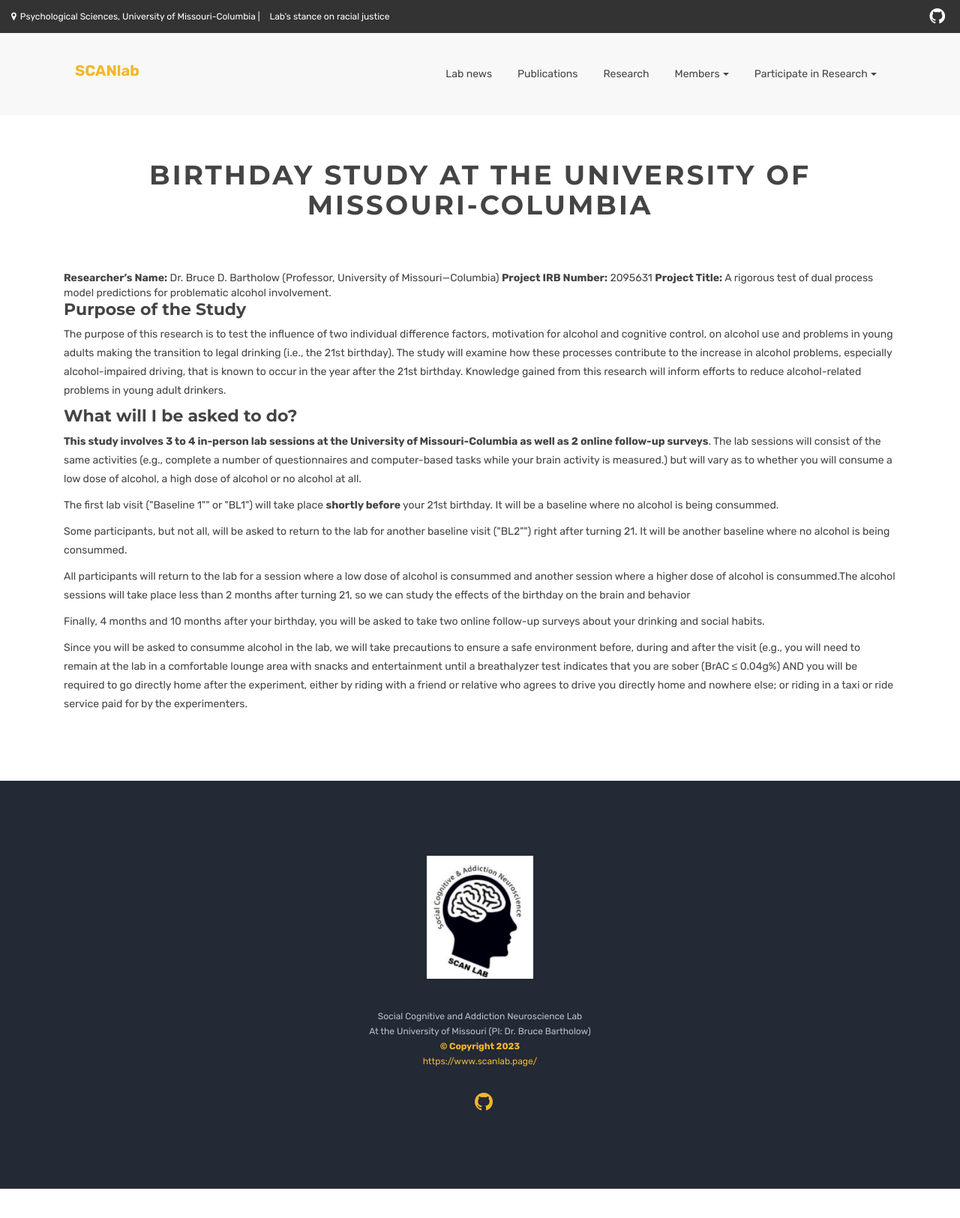
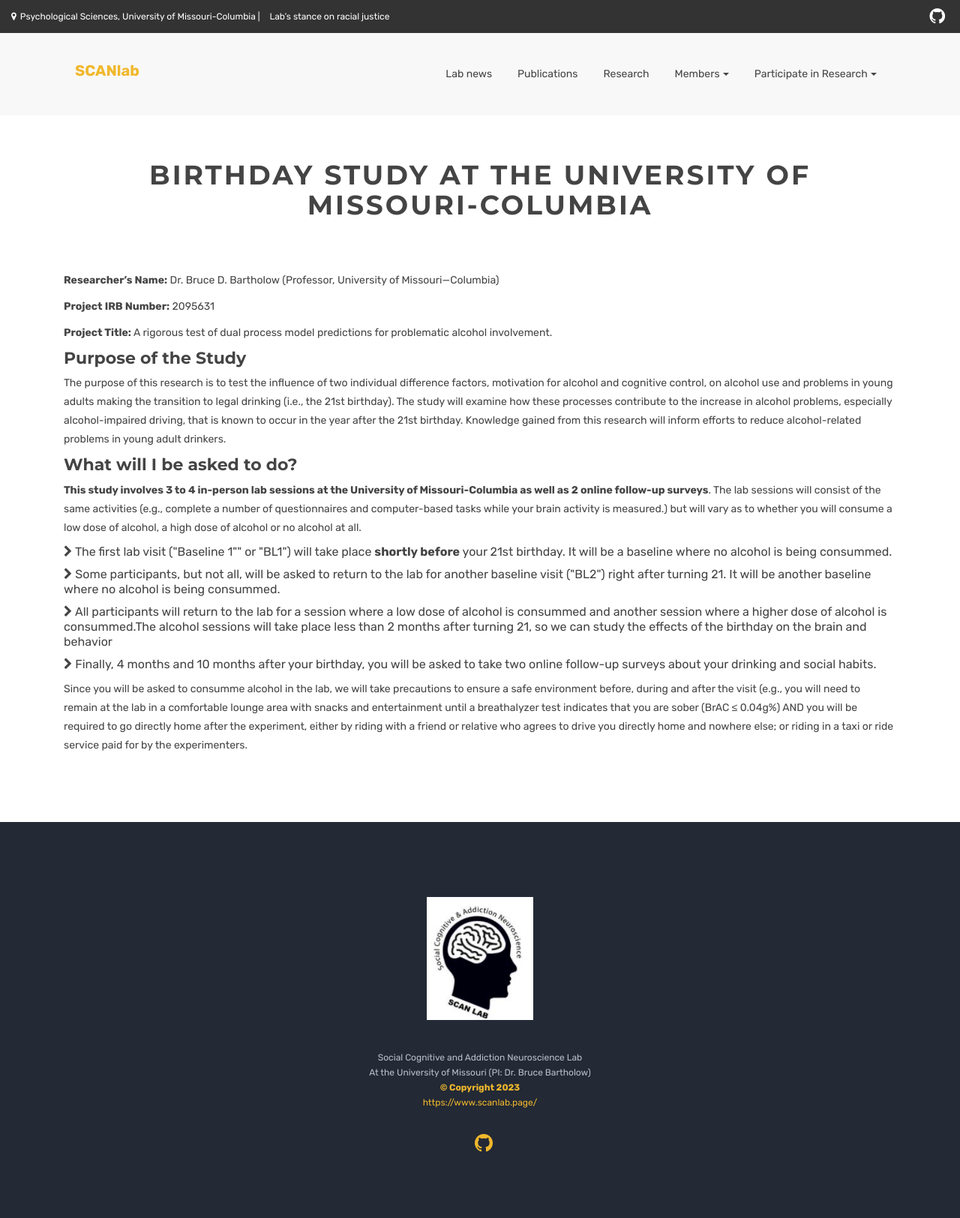
Before and after one commit to bartholow-scanlab/bartholow-scanlab.github.io, a Jekyll site: the page built from Birthday-study.html, in a window 1280 px wide. Shown: the top 1624 px of the page at 75% size. Built offline with Jekyll 4.4.1, drawn with Linux system fonts in a browser that asks for light colours.

Commit message:
Update Birthday-study.html

```diff
--- a/Birthday-study.html
+++ b/Birthday-study.html
@@ -11,9 +11,9 @@
 	      </div>
 
 
-<b>Researcher’s Name:</b> Dr. Bruce D. Bartholow (Professor, University of Missouri—Columbia)
-<b>Project IRB Number:</b> 2095631
-<b>Project Title:</b> A rigorous test of dual process model predictions for problematic alcohol involvement.
+<p><b>Researcher’s Name:</b> Dr. Bruce D. Bartholow (Professor, University of Missouri—Columbia)</p>
+<p><b>Project IRB Number:</b> 2095631</p>
+<p><b>Project Title:</b> A rigorous test of dual process model predictions for problematic alcohol involvement.</p>
 
 
       <h4> Purpose of the Study </h4>
@@ -25,13 +25,17 @@
 
 <p><b>This study involves 3 to 4 in-person lab sessions at the University of Missouri-Columbia as well as 2 online follow-up surveys</b>. The lab sessions will consist of the same activities (e.g., complete a number of questionnaires and computer-based tasks while your brain activity is measured.) but will vary as to whether you will consume a low dose of alcohol, a high dose of alcohol or no alcohol at all.</p>
 
-<p>The first lab visit ("Baseline 1"" or "BL1") will take place <b>shortly before</b> your 21st birthday. It will be a baseline where no alcohol is being consummed.</p>
+<p> <li> <i class="fa fa-chevron-right" aria-hidden="true"></i>
+The first lab visit ("Baseline 1"" or "BL1") will take place <b>shortly before</b> your 21st birthday. It will be a baseline where no alcohol is being consummed. </li> </p>
 
-<p>Some participants, but not all, will be asked to return to the lab for another baseline visit ("BL2"") right after turning 21. It will be another baseline where no alcohol is being consummed.</p>
+<p> <li> <i class="fa fa-chevron-right" aria-hidden="true"></i>
+Some participants, but not all, will be asked to return to the lab for another baseline visit ("BL2") right after turning 21. It will be another baseline where no alcohol is being consummed. </li> </p>
 
-<p>All participants will return to the lab for a session where a low dose of alcohol is consummed and another session where a higher dose of alcohol is consummed.The alcohol sessions will take place less than 2 months after turning 21, so we can study the effects of the birthday on the brain and behavior</p>
+<p> <li> <i class="fa fa-chevron-right" aria-hidden="true"></i>
+All participants will return to the lab for a session where a low dose of alcohol is consummed and another session where a higher dose of alcohol is consummed.The alcohol sessions will take place less than 2 months after turning 21, so we can study the effects of the birthday on the brain and behavior </li> </p>
 
-<p>Finally, 4 months and 10 months after your birthday, you will be asked to take two online follow-up surveys about your drinking and social habits.</p>
+<p> <li> <i class="fa fa-chevron-right" aria-hidden="true"></i>
+Finally, 4 months and 10 months after your birthday, you will be asked to take two online follow-up surveys about your drinking and social habits. </li> </p>
 
 
 <p> Since you will be asked to consumme alcohol in the lab, we will take precautions to ensure a safe environment before, during and after the visit (e.g., you will need to remain at the lab in a comfortable lounge area with snacks and entertainment until a breathalyzer test indicates that you are sober (BrAC ≤ 0.04g%) AND you will be required to go directly home after the experiment, either by riding with a friend or relative who agrees to drive you directly home and nowhere else; or riding in a taxi or ride service paid for by the experimenters.</p>
```
